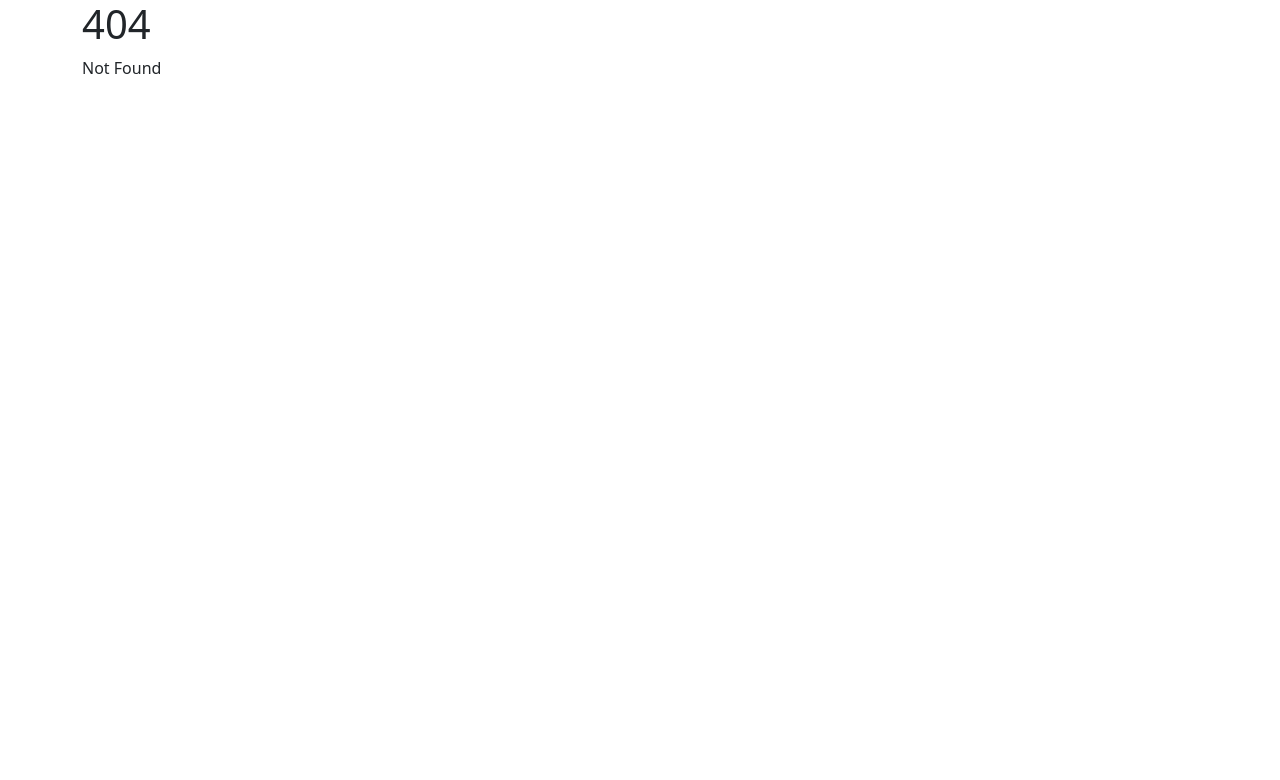
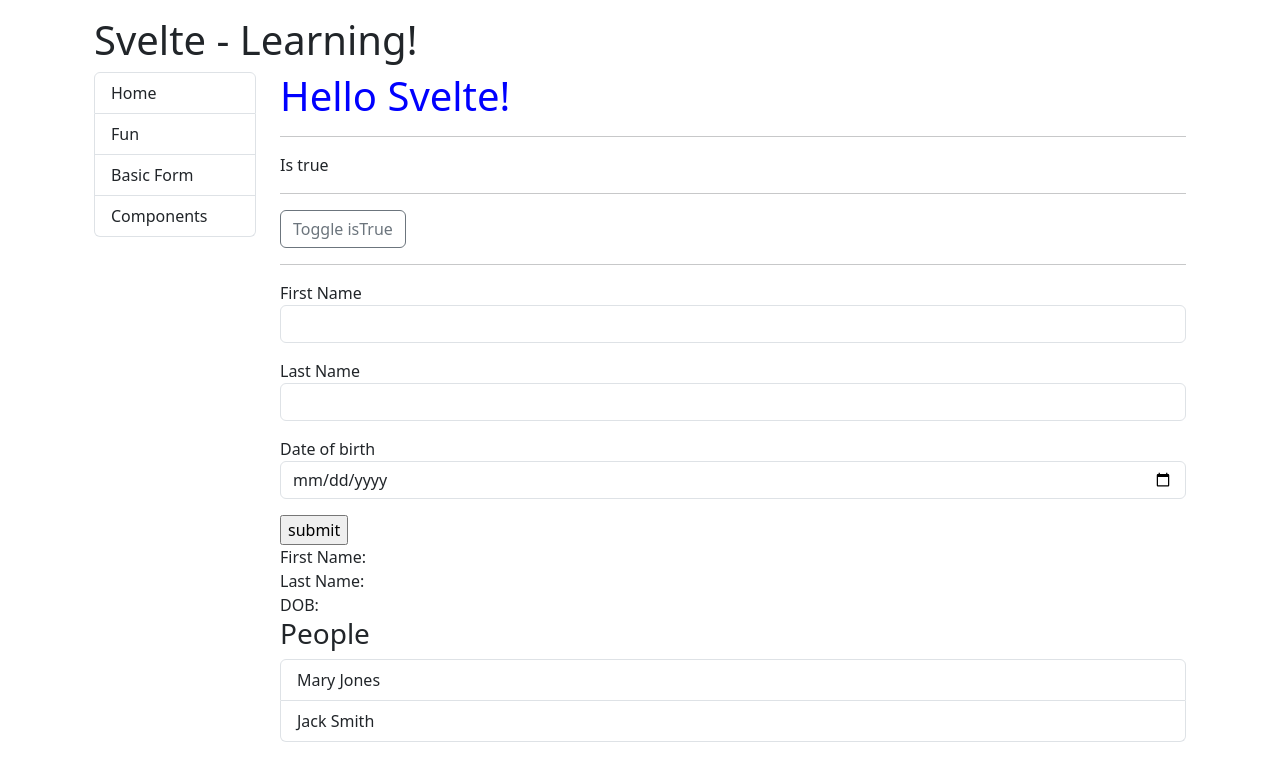
Before and after one commit to fouched/sveltekit-learning, a SvelteKit app: page /component in a window 1280 px wide. Before the commit this address had no page. Shown: the top 780 px of the page. Built offline with nearby package versions, Linux system fonts and the light colour scheme.

Commit message:
added some structure

```diff
--- /dev/null
+++ b/src/routes/+layout.svelte
@@ -0,0 +1,22 @@
+<div class="container">
+	<div class="row">
+		<div class="col">
+			<h1 class="mt-3">Svelte - Learning!</h1>
+		</div>
+	</div>
+	<div class="row">
+		<div class="col-md-2">
+			<nav>
+				<div class="list-group">
+					<a href="/" class="list-group-item list-group-item-action">Home</a>
+					<a href="/fun" class="list-group-item list-group-item-action">Fun</a>
+					<a href="/basic-form" class="list-group-item list-group-item-action">Basic Form</a>
+					<a href="/component" class="list-group-item list-group-item-action">Components</a>
+				</div>
+			</nav>
+		</div>
+		<div class="col-md-10">
+			<slot />
+		</div>
+	</div>
+</div>
--- /dev/null
+++ b/src/routes/component/+page.svelte
@@ -0,0 +1,109 @@
+<script lang="ts" xmlns="http://www.w3.org/1999/html">
+
+	import InputText from '$lib/components/InputText.svelte';
+	import InputDate from '$lib/components/InputDate.svelte';
+
+	let isTrue = true;
+
+	$: people = [
+		{
+			id: 1,
+			firstName: 'Mary',
+			lastName: 'Jones',
+			dob: '1997-02-03'
+		},
+		{
+			id: 2,
+			firstName: 'Jack',
+			lastName: 'Smith',
+			dob: '1990-04-06'
+		}
+	];
+
+	let firstName = '';
+	let lastName = '';
+	let dob = '';
+
+	const toggleTrue = () => {
+		isTrue = !isTrue;
+	};
+
+	const handleSubmit = (e) => {
+		e.preventDefault();
+		addPerson(firstName, lastName, dob);
+	};
+
+	const addPerson = (newFirst: string, newLast: string, newDOD: string) => {
+
+		let newPerson = {
+			id: people.length + 1,
+			firstName: newFirst,
+			lastName: newLast,
+			dob: newDOD
+		};
+
+		const newList = people.concat(newPerson)
+		people = newList.sort((a, b) => {
+			if (a.lastName.toUpperCase() < b.lastName.toUpperCase()) {
+				return -1;
+			} else if (a.lastName.toUpperCase() > b.lastName.toUpperCase()) {
+				return 1;
+			}
+			return 0;
+		})
+
+		firstName = ''
+		lastName = ''
+		dob = ''
+
+	};
+</script>
+<h1 class="h1-blue">Hello Svelte!</h1>
+<hr />
+{#if isTrue}
+	<p>Is true</p>
+{:else}
+	<p>Is false</p>
+{/if}
+<hr />
+<a href="#!" class="btn btn-outline-secondary" on:click={toggleTrue}>Toggle isTrue</a>
+<hr />
+	<!--
+		This is an alternative to submitting to the server with the enhance action
+		as one would normally do (and is also the recommended approach)
+	-->
+	<form autoComplete="off" on:submit={handleSubmit}>
+		<InputText
+			title="First Name"
+			name="firstName"
+			autoComplete="firstNameNew"
+			cssClass="form-control"
+			bind:value = {firstName}
+		/>
+		<InputText
+			title="Last Name"
+			name="lastName"
+			autoComplete="lastNameNew"
+			cssClass="form-control"
+			bind:value={lastName}
+		/>
+		<InputDate
+			title="Date of birth"
+			name="dob"
+			autoComplete="dobNew"
+			cssClass="form-control"
+			bind:value={dob}
+		/>
+		<input type="submit" value="submit" />
+	</form>
+<div>
+	First Name: {firstName}<br />
+	Last Name: {lastName}<br />
+	DOB: {dob}<br />
+</div>
+<h3>People</h3>
+<ul class="list-group">
+	{#each people as person}
+		<li class="list-group-item">{person.firstName} {person.lastName}</li>
+	{/each}
+</ul>
--- a/src/routes/fun/+page.svelte
+++ b/src/routes/fun/+page.svelte
@@ -8,5 +8,9 @@
 		}
 	}
 </script>
-<h2 style="color: {someColor}">Svelte &amp; SvelteKit rocks!!</h2>
+<div class="text-center">
+	<h2>Fun</h2>
+	<hr/>
+</div>
+<h3 style="color: {someColor}">Svelte &amp; SvelteKit rocks!!</h3>
 <button on:click={()=>changeColor()}>Change Color</button>
```
Also changed, not shown: src/routes/+error.svelte (added, +13 -0 lines), src/routes/+page.svelte (+3 -108 lines).
